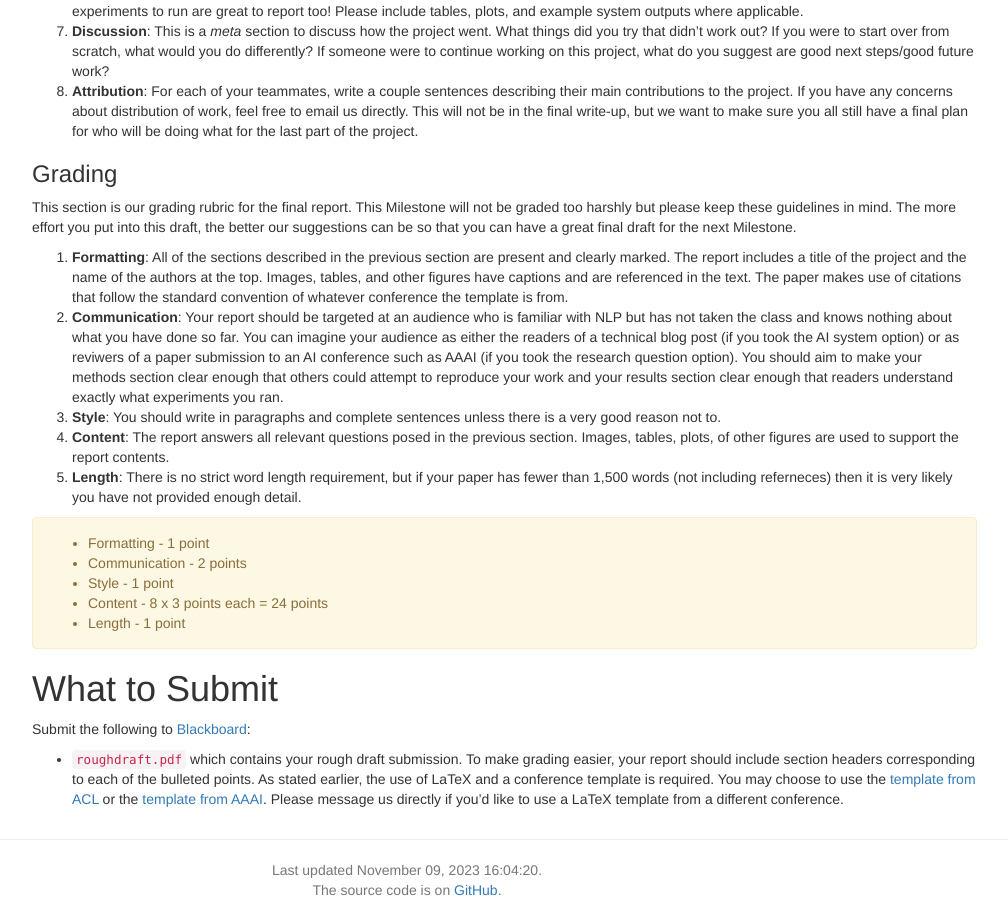
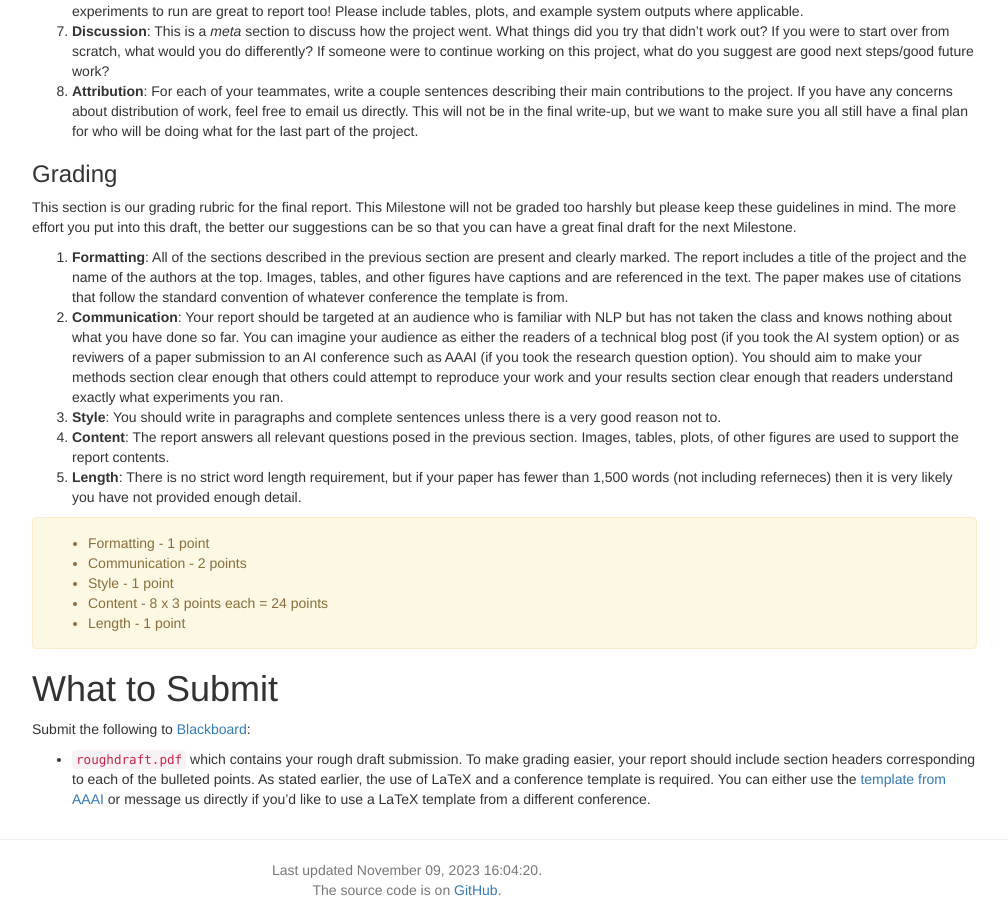
Before and after one commit to lara-martin/Principles-of-AI, a Jekyll site: the page built from homeworks/project/draft.md, in a window 1280 px wide and 900 px high, scrolled down 1061 px. Shown: the whole window, without its empty margins (233-1241 px from the left). Built offline with Jekyll 4.4.1, drawn with Linux system fonts in a browser that asks for light colours; nearby versions of some CDN libraries; a script that is not in the unit is left out.

Commit message:
Update draft.md

```diff
--- a/homeworks/project/draft.md
+++ b/homeworks/project/draft.md
@@ -61,7 +61,7 @@ We want to emphasize that you shouldn't stress out too much about making this su
 
 To be specific, for this Milestone, you should:
 * Finish all baseline experiments and get as many preliminary results from your main experiments as possible. You should show significant progress towards your main experimental results.
-* Create your final report using the provided conference paper template: [AAAI](https://www.aaai.org/Publications/Templates/AuthorKit22.zip) (Please ask us directly if you would like to use a template for a different conference. Also, if you are not familiar with LaTeX, let us know.)
+* Create your final report using the provided conference paper template: [AAAI](https://www.aaai.org/Publications/Templates/AuthorKit23.zip) (Please ask us directly if you would like to use a template for a different conference. Also, if you are not familiar with LaTeX, let us know.)
 * Fill in as much of the final report as possible given your current results. Your report contain the sections outlined below.
 
 ## Project Final Report
@@ -103,4 +103,4 @@ This section is our grading rubric for the final report. This Milestone will not
 
 # What to Submit
 Submit the following to [Blackboard]({{page.submission}}):
-* `roughdraft.pdf` which contains your rough draft submission. To make grading easier, your report should include section headers corresponding to each of the bulleted points. As stated earlier, the use of LaTeX and a conference template is required. You may choose to use the [template from ACL](https://www.overleaf.com/latex/templates/acl-rolling-review-template/jxbhdzhmcpdm) or the [template from AAAI](https://www.aaai.org/Publications/Templates/AuthorKit22.zip). Please message us directly if you'd like to use a LaTeX template from a different conference.
+* `roughdraft.pdf` which contains your rough draft submission. To make grading easier, your report should include section headers corresponding to each of the bulleted points. As stated earlier, the use of LaTeX and a conference template is required. You can either use the [template from AAAI](https://www.aaai.org/Publications/Templates/AuthorKit23.zip) or message us directly if you'd like to use a LaTeX template from a different conference.
```
